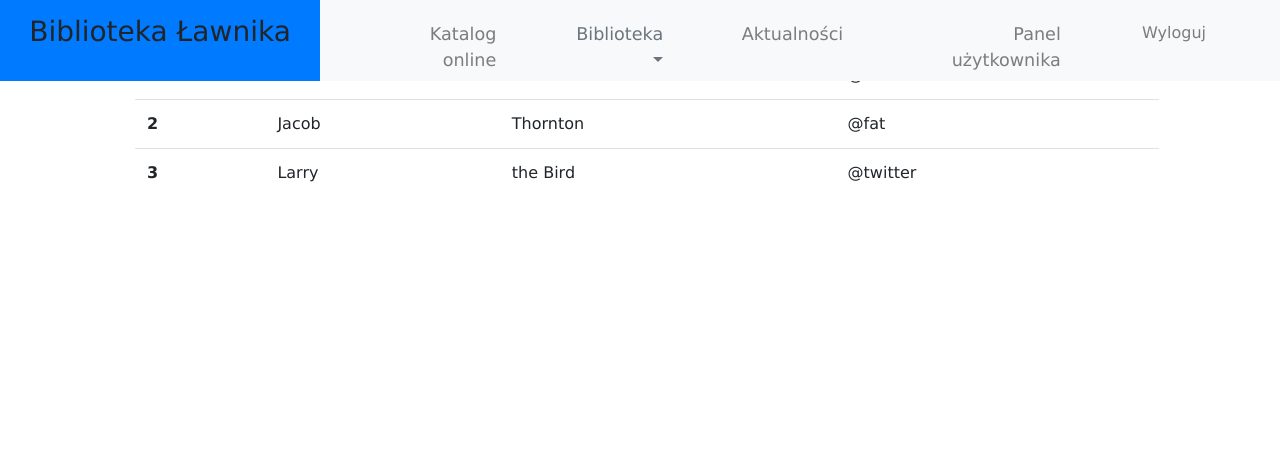
After one commit to eryk-lawniczak/Projekt, a PHP site: page /katalog.php in a window 1280 px wide. The commit adds this page. Shown: the top 453 px of the page. Run offline with PHP 8.4, Linux system fonts and the light colour scheme.

Commit message:
lekcja php

```diff
--- a/css/glowny.css
+++ b/css/glowny.css
@@ -18,8 +18,14 @@ background: red;
 }
 .news{
   height: 200px;
-  margin-top: 50px;
+  margin-top: 30px;
 }
 .no1{
   margin-top: 120px;
 }
+.ksiazki{
+  position: absolute;
+  width: 80%;
+
+  margin:auto 120px;
+}
--- a/css/navbar.css
+++ b/css/navbar.css
@@ -53,13 +53,13 @@
   transition:800ms ease all;}
 .button-logout{
   margin-top: 5px;
-
+  font-weight: 500;
   color:#fff;
   border:none;
   position:relative;
   height:60px;
 
-  padding:4px 50px 10px 30px;
+  padding:0px 50px 10px 30px;
   cursor:pointer;
   transition:800ms ease all;
   outline:none;
--- /dev/null
+++ b/head.php
@@ -0,0 +1,11 @@
+<head>
+  <meta charset="utf-8">
+  <title>Biblioteka</title>
+  <link rel="stylesheet" href="./css/glowny.css">
+  <link rel="stylesheet" href="./css/nav.css">
+  <link rel="stylesheet" href="./css/stopka.css">
+  <link rel="stylesheet" href="https://stackpath.bootstrapcdn.com/bootstrap/4.1.3/css/bootstrap.min.css" integrity="sha384-MCw98/SFnGE8fJT3GXwEOngsV7Zt27NXFoaoApmYm81iuXoPkFOJwJ8ERdknLPMO" crossorigin="anonymous">
+  <script src="https://code.jquery.com/jquery-3.3.1.slim.min.js" integrity="sha384-q8i/X+965DzO0rT7abK41JStQIAqVgRVzpbzo5smXKp4YfRvH+8abtTE1Pi6jizo" crossorigin="anonymous"></script>
+<script src="https://cdnjs.cloudflare.com/ajax/libs/popper.js/1.14.3/umd/popper.min.js" integrity="sha384-ZMP7rVo3mIykV+2+9J3UJ46jBk0WLaUAdn689aCwoqbBJiSnjAK/l8WvCWPIPm49" crossorigin="anonymous"></script>
+<script src="https://stackpath.bootstrapcdn.com/bootstrap/4.1.3/js/bootstrap.min.js" integrity="sha384-ChfqqxuZUCnJSK3+MXmPNIyE6ZbWh2IMqE241rYiqJxyMiZ6OW/JmZQ5stwEULTy" crossorigin="anonymous"></script>
+</head>
--- /dev/null
+++ b/katalog.php
@@ -0,0 +1,51 @@
+
+<!DOCTYPE html>
+<html lang="pl">
+<?php include('./head.php'); ?>
+  <body>
+    <div class="container-fluid">
+      <?php include('./nav.php'); ?>
+
+      <div class="ksiazki">
+
+<table class="col-12 table">
+    <thead>
+      <tr>
+        <th scope="col">#</th>
+        <th scope="col">First</th>
+        <th scope="col">Last</th>
+        <th scope="col">Handle</th>
+      </tr>
+    </thead>
+    <tbody>
+      <tr>
+        <th scope="row">1</th>
+        <td>Mark</td>
+        <td>Otto</td>
+        <td>@mdo</td>
+      </tr>
+      <tr>
+        <th scope="row">2</th>
+        <td>Jacob</td>
+        <td>Thornton</td>
+        <td>@fat</td>
+      </tr>
+      <tr>
+        <th scope="row">3</th>
+        <td>Larry</td>
+        <td>the Bird</td>
+        <td>@twitter</td>
+      </tr>
+    </tbody>
+  </table>
+
+
+  </div>
+
+      <?php include('./stopka.php'); ?>
+    </div>
+  </body>
+</html>
+<?php
+  include('./modals.php');
+ ?>
--- a/nav.php
+++ b/nav.php
@@ -2,11 +2,9 @@
   <?php
   include('./css/navbar.css');
   include('./css/glowny.css');
-session_start();
-$_SESSION['zalogowany'] = 0;
+  session_start();
+  $_SESSION['zalogowany'] = 0;
   ?>
-
-
 </style>
 <div class="row pasek-menu">
   <div class="col-3 bg-primary logo ">
@@ -21,24 +19,24 @@ $_SESSION['zalogowany'] = 0;
     <div class="collapse navbar-collapse" id="navbarSupportedContent">
       <ul class="navbar-nav mr-auto">
         <li class="nav-item buttonnnn">
-          <a class="nav-link " href="nav.php">Katalog online <span class="sr-only">(current)</span></a>
+          <a class="nav-link " href="katalog.php">Katalog online <span class="sr-only">(current)</span></a>
         </li>
         <li class="nav-item buttonnnn dropdownButton dropdown text-secondary">
           <a class="dropdown-toggle " role="button" id="dropdownBiblioteka" data-toggle="dropdown" aria-haspopup="true" aria-expanded="false">
     Biblioteka
   </a>
   <div class="dropdown-menu" aria-labelledby="dropdownBiblioteka">
-    <a class="dropdown-item" href="#">O projekcie</a>
-    <a class="dropdown-item" href="#">Informacje</a>
+    <a class="dropdown-item" href="o_projekcie.php">O projekcie</a>
+    <a class="dropdown-item" href="informacje.php">Informacje</a>
   </div>
         </li>
         <li class="nav-item buttonnnn">
-          <a class="nav-link" href="#">Aktualności</a>
+          <a class="nav-link" href="index.php">Aktualności</a>
         </li>
         <?php if (isset($_SESSION['zalogowany'])) {?>
         <li class="nav-item buttonnnn">
 
-            <a class="nav-link" href="#" >
+            <a class="nav-link" href="panel.php" >
               Panel użytkownika
             </a>
 
--- /dev/null
+++ b/o_projekcie.php
@@ -0,0 +1 @@
+o projekcie
--- /dev/null
+++ b/panel.php
@@ -0,0 +1 @@
+panel użytkownika
```
Also changed, not shown: index.php (+2 -13 lines), informacje.php (added).
